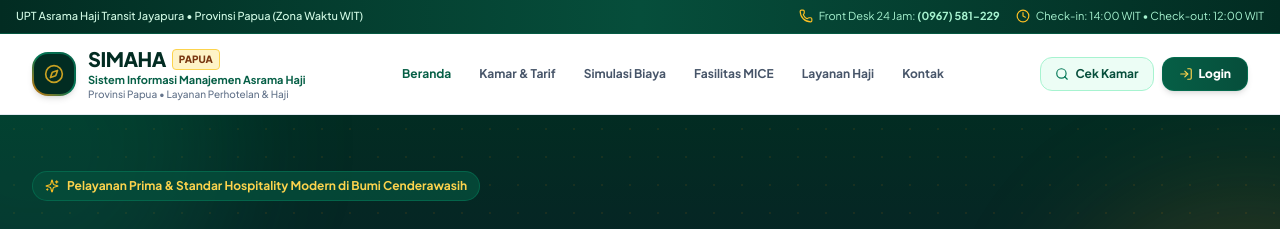
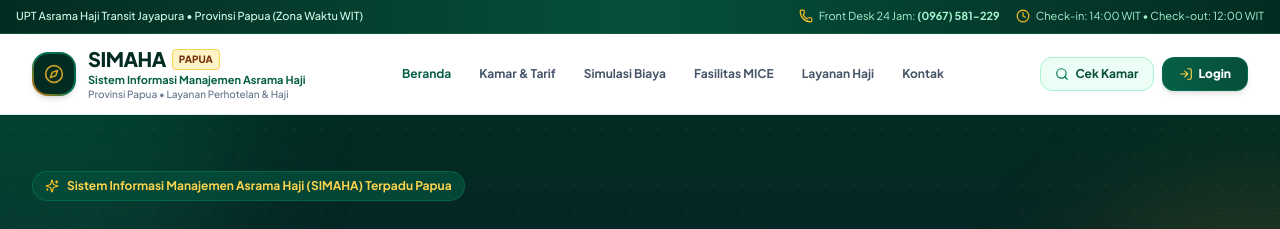
Before and after one commit to ekobot2025-cyber/asrama-haji-papua, a React (Vite) app: page / in a window 1280 px wide. Shown: the top 229 px of the page. Built offline with nearby package versions, Linux system fonts and the light colour scheme.

Commit message:
fix(landing): update hero badge to align with SIMAHA application function

```diff
--- a/src/pages/landing/LandingPage.tsx
+++ b/src/pages/landing/LandingPage.tsx
@@ -243,7 +243,7 @@ export const LandingPage: React.FC<LandingPageProps> = ({
             <div className="lg:col-span-7 space-y-6 text-center lg:text-left">
               <div className="inline-flex items-center gap-2 px-3 py-1.5 rounded-full bg-emerald-900/80 border border-emerald-700/60 text-amber-300 text-xs font-bold shadow-xs">
                 <Sparkles className="w-3.5 h-3.5 text-amber-400" />
-                <span>Pelayanan Prima & Standar Hospitality Modern di Bumi Cenderawasih</span>
+                <span>Sistem Informasi Manajemen Asrama Haji (SIMAHA) Terpadu Papua</span>
               </div>
 
               <h1 className="text-3xl sm:text-4xl lg:text-5xl font-black tracking-tight leading-tight sm:leading-[1.15]">
```
